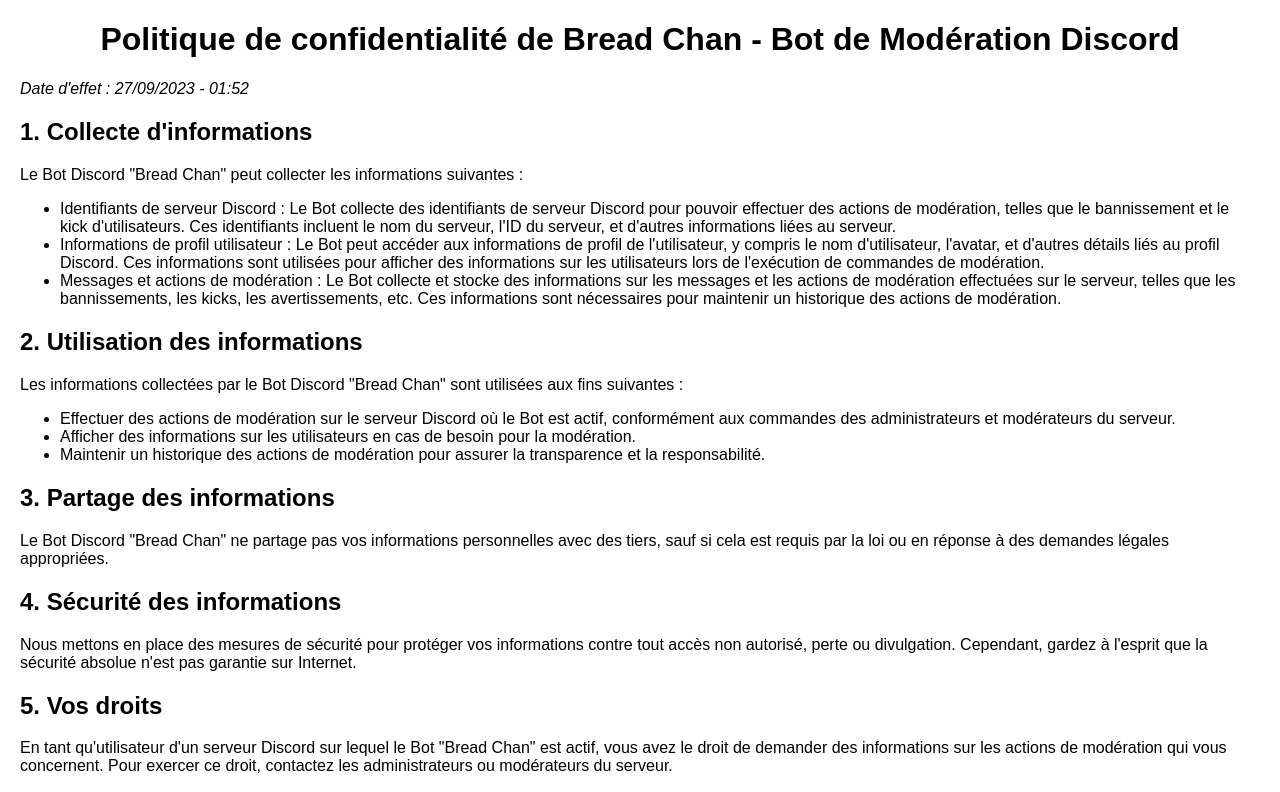
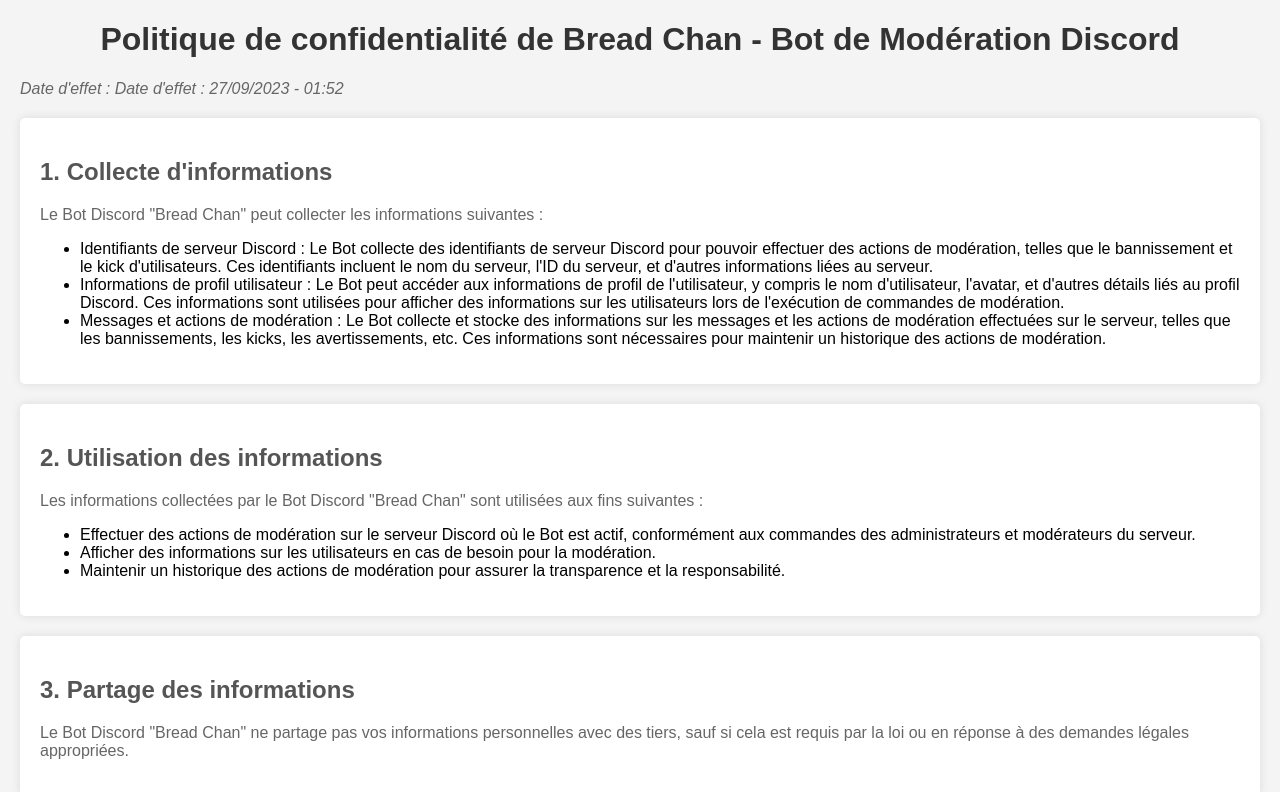
Before and after one commit to Discord-La-Boulangerie/Website, a plain HTML site: page pages/privacy-policy.html in a window 1280 px wide. Shown: the top 792 px of the page. Drawn offline with Linux system fonts and the light colour scheme.

Commit message:
CSS updates

```diff
--- a/pages/privacy-policy.html
+++ b/pages/privacy-policy.html
@@ -1,14 +1,14 @@
 <!DOCTYPE html>
-<html lang="fr">
-<head>
+<html>
+  <head>
     <meta charset="UTF-8">
-    <title>Bread Chan | TOS</title>
+    <title>Bread Chan | Politique de confidentialité</title>
     <link rel="stylesheet" href="../src/css/styles.css">
 </head>
 <body>
   <h1>Politique de confidentialité de Bread Chan - Bot de Modération Discord</h1>
 
-  <p class="date">Date d'effet : 27/09/2023 - 01:52</p>
+  <p class="date">Date d'effet : Date d'effet : 27/09/2023 - 01:52</p>
 
   <div class="section">
     <h2>1. Collecte d'informations</h2>
--- a/src/css/styles.css
+++ b/src/css/styles.css
@@ -1,18 +1,22 @@
 body {
-  font-family: Arial, sans-serif;
+  font-family: 'Arial', sans-serif;
   margin: 20px;
+  background-color: #f4f4f4;
 }
 
 h1 {
   text-align: center;
+  color: #333;
 }
 
 h2 {
   margin-top: 20px;
+  color: #555;
 }
 
-p, a {
+p {
   margin-top: 10px;
+  color: #666;
 }
 
 .date {
@@ -21,6 +25,10 @@ p, a {
 
 .section {
   margin-top: 20px;
+  background-color: #fff;
+  padding: 20px;
+  border-radius: 5px;
+  box-shadow: 0 0 10px rgba(0, 0, 0, 0.1);
 }
 
 .sub-section {
```
